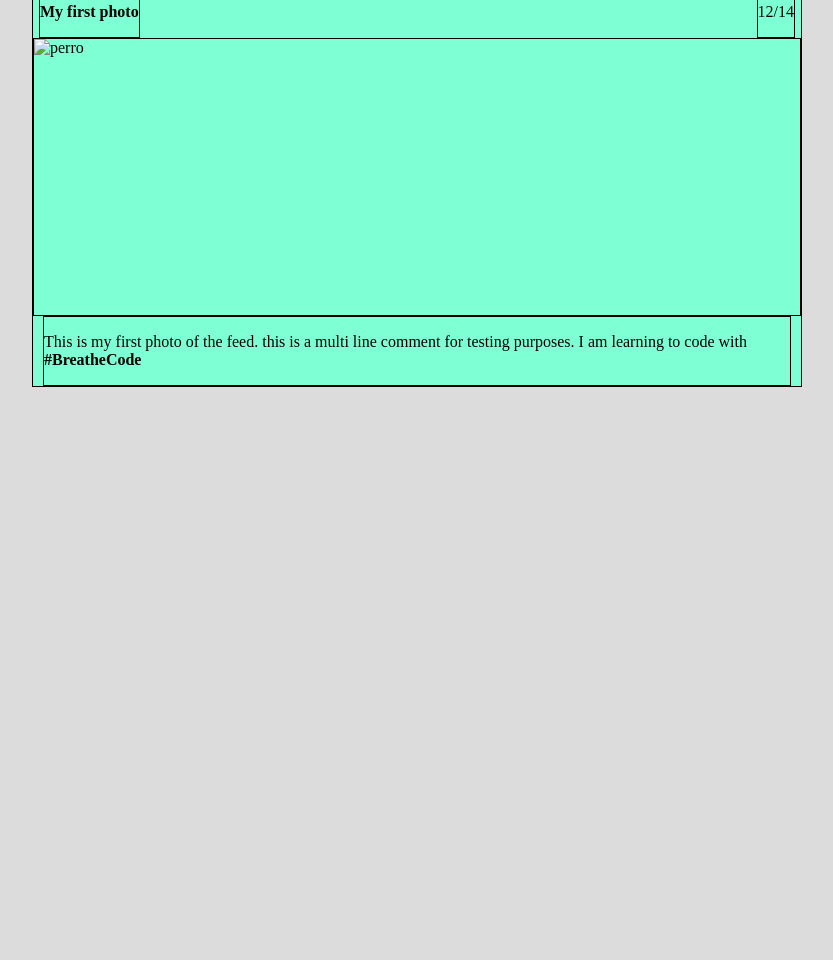
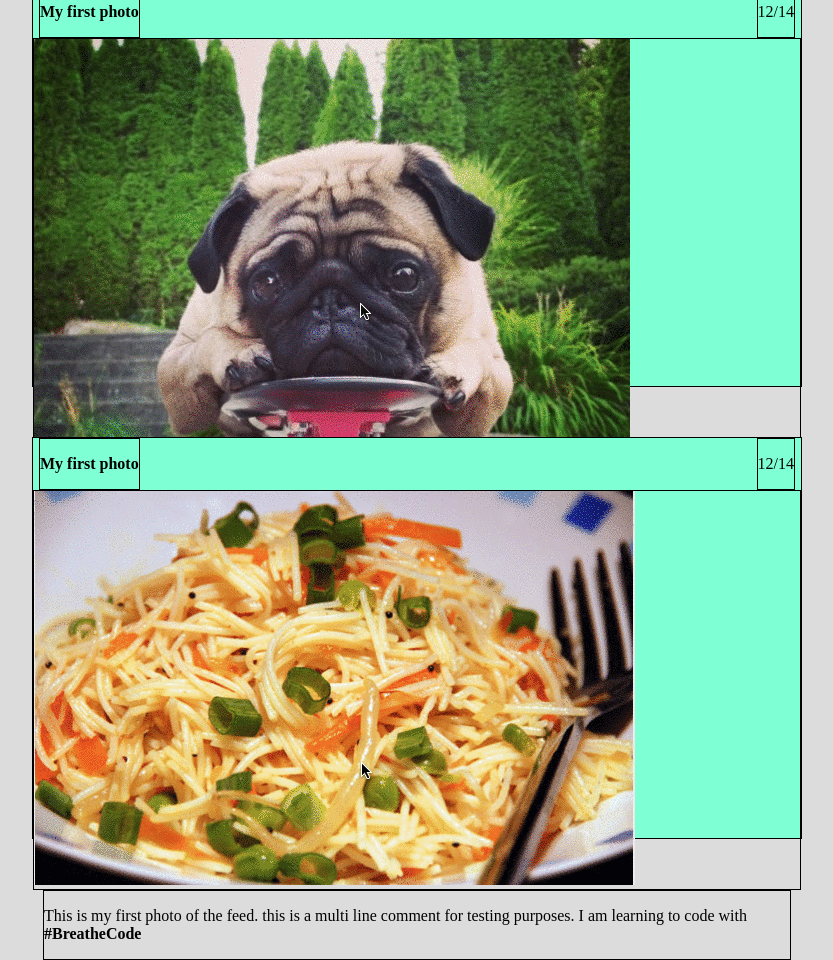
Before and after one commit to AndreAbreo/PhotoFeed, a plain HTML site: page index.html in a window 1280 px wide. Shown: the part 605-1565 px from the top of the page, without its empty margins (223-1056 px from the left). Before the commit the page ends 1000 px from the top, so only its background shows below. Drawn offline with Linux system fonts and the light colour scheme.

Commit message:
imagenes

```diff
--- a/index.html
+++ b/index.html
@@ -21,7 +21,7 @@
             </div>
         </div>
         <div class="div2foto">
-            <img src="" alt="perro">
+            <img src="../PhotoFeed/img/perro1.png" alt="perro">
         </div>
         <div class="div3des">
             <p>This is my first photo of the feed. this is a multi line comment for testing purposes. I am learning to code with <strong>#BreatheCode</strong></p>
@@ -37,7 +37,23 @@
             </div>
         </div>
         <div class="div2foto">
-            <img src="" alt="perro">
+            <img src="../PhotoFeed/img/inst-5.png" alt="perro2">
+        </div>
+        <div class="div3des">
+            <p>This is my first photo of the feed. this is a multi line comment for testing purposes. I am learning to code with <strong>#BreatheCode</strong></p>
+        </div>
+    </div>
+    <div class="papa">
+        <div class="div1">
+            <div class="div1t">
+                <p><strong>My first photo</strong></p>
+            </div>
+            <div class="div1n">
+                <p>12/14</p>
+            </div>
+        </div>
+        <div class="div2foto">
+            <img src="../PhotoFeed/img/pasta.png" alt="pasta">
         </div>
         <div class="div3des">
             <p>This is my first photo of the feed. this is a multi line comment for testing purposes. I am learning to code with <strong>#BreatheCode</strong></p>
```
Also changed, not shown: img/inst-5.png (added), img/pasta.png (added), img/perro1.png (added).
